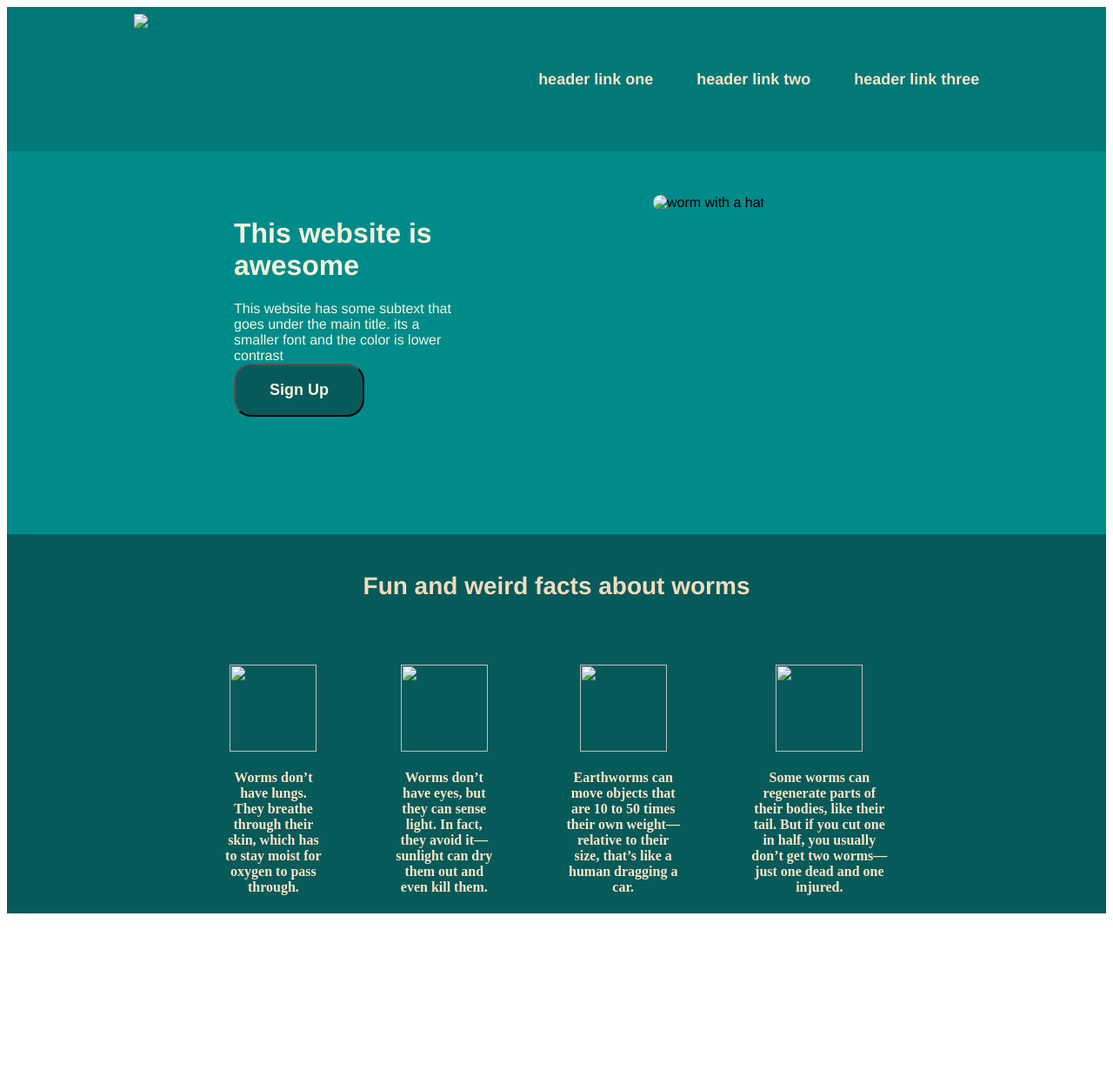
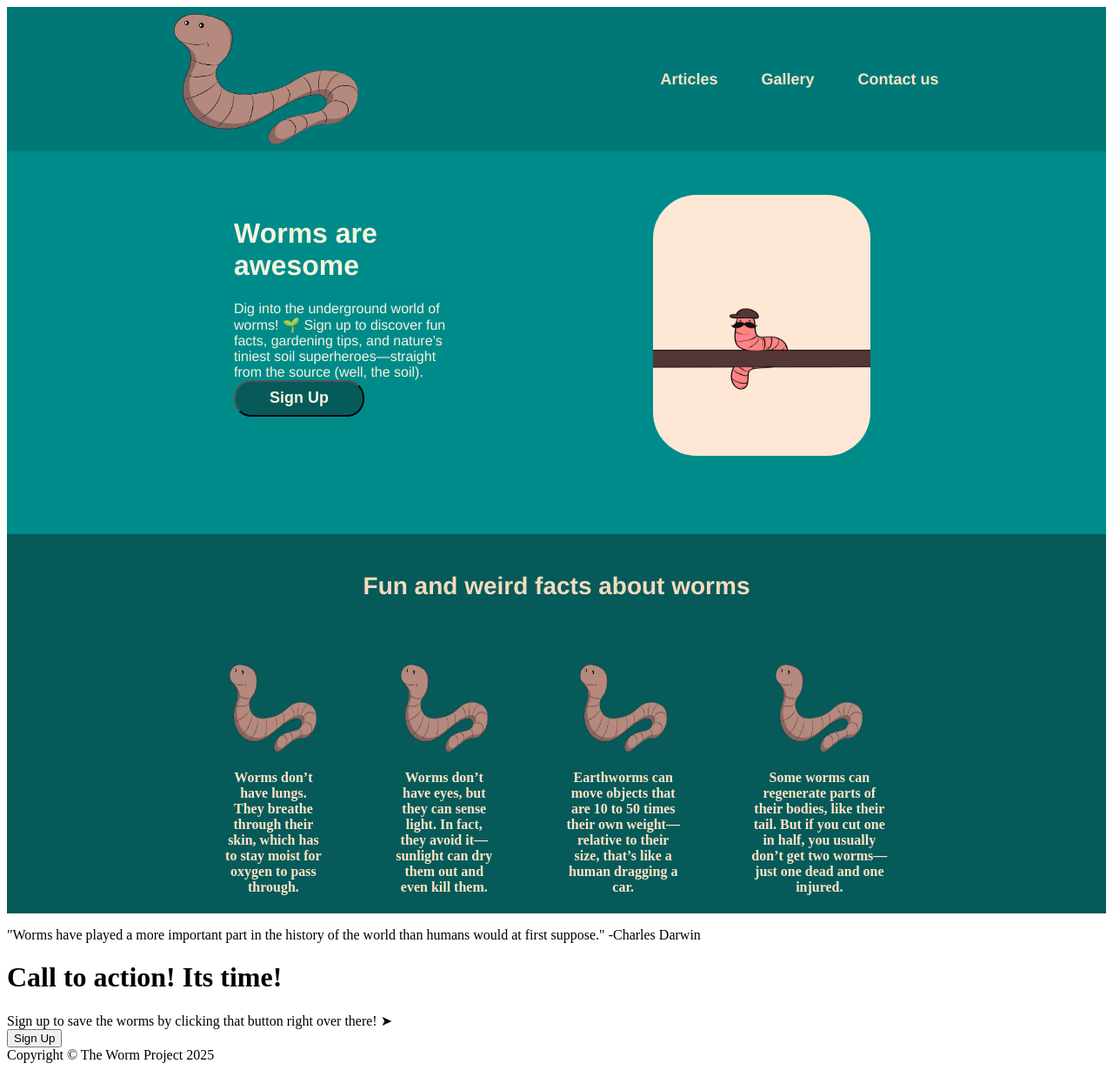
Before and after one commit to Nerdgirlx7/Project-A, a plain HTML site: page index.html in a window 1280 px wide. Shown: the whole page at 87% size. Before the commit the page ends 1058 px from the top, so only its background shows below. Drawn offline with Linux system fonts and the light colour scheme.

Commit message:
index.html

```diff
--- a/index.html
+++ b/index.html
@@ -8,22 +8,22 @@
 <body>
     <div class="Header">
         <div class="Left-logo">
-            <img src="../Project-A/worm logo.png">
+            <img src="../Project-A/Imgs/worm logo.png">
         </div>
         <ul class="right-links">
-            <li><a href="#1">header link one</a></li>
-            <li><a href="#2">header link two</a></li>
-            <li><a href="#2">header link three</a></li>
+            <li><a href="#1">Articles</a></li>
+            <li><a href="#2">Gallery</a></li>
+            <li><a href="#2">Contact us</a></li>
         </ul>
     </div>
     <div class="Title">
      <div class="Info">
-        <h1>This website is awesome</h1>
-        <h7>This website has some subtext that goes under the main title. its a smaller font and the color is lower contrast</h7>
+        <h1>Worms are awesome</h1>
+        <h7>Dig into the underground world of worms! 🌱 Sign up to discover fun facts, gardening tips, and nature’s tiniest soil superheroes—straight from the source (well, the soil).</h7>
         <button class="button">Sign Up</button>
      </div>
      <div class="img">
-        <img src="../Project-A/worm image.avif" alt= "worm with a hat">
+        <img src="../Project-A/Imgs/worm image.avif" alt= "worm with a hat">
      </div>
     </div>
     <div class="RandomInfo">
@@ -31,22 +31,38 @@
     </div>
     <div class="Container">
     <div class="Img">
-      <img src="../Project-A/worm logo.png" height="100px" width="100px">
+      <img src="../Project-A/Imgs/worm logo.png" height="100px" width="100px">
       <div class="Tone"><h4> Worms don’t have lungs. They breathe through their skin, which has to stay moist for oxygen to pass through.</h4></div>
     </div>
     <div class="imgtwo">
-      <img src="../Project-A/worm logo.png" height="100px" width="100px">
+      <img src="../Project-A/Imgs/worm logo.png" height="100px" width="100px">
       <div class="Ttwo"><h4>Worms don’t have eyes, but they can sense light. In fact, they avoid it—sunlight can dry them out and even kill them.</h4></div>
     </div>
     <div class="imgthree">
-      <img src="../Project-A/worm logo.png" height="100px" width="100px">
+      <img src="../Project-A/Imgs/worm logo.png" height="100px" width="100px">
       <div class="Tthree"><h4> Earthworms can move objects that are 10 to 50 times their own weight—relative to their size, that’s like a human dragging a car.</h4></div>
     </div>
     <div class="imgfour">
-      <img src="../Project-A/worm logo.png" height="100px" width="100px">
+      <img src="../Project-A/Imgs/worm logo.png" height="100px" width="100px">
       <div class="Tfour"><h4>Some worms can regenerate parts of their bodies, like their tail. But if you cut one in half, you usually don’t get two worms—just one dead and one injured.</h4></div>
     </div>
-    </div>
+ </div>
+<div class="Containera">
+  <p class="quote">"Worms have played a more important part in the history of the world than humans would at first suppose."           -Charles Darwin</p>
+</div>
+<div class="Containerb">
+  <div class="Call">
+    <h1>Call to action! Its time!</h1>
+    <h7>Sign up to save the worms by clicking that button right over there! ➤</h7>
+  </div>
+  <div class="buttonb">
+    <button class=b>Sign Up</button>
+  </div>
+</div>
+<div class="footer">
+  <div class="Tex">Copyright © The Worm Project 2025</div>
+
+
 </div>
 </body>
 </html>
```
